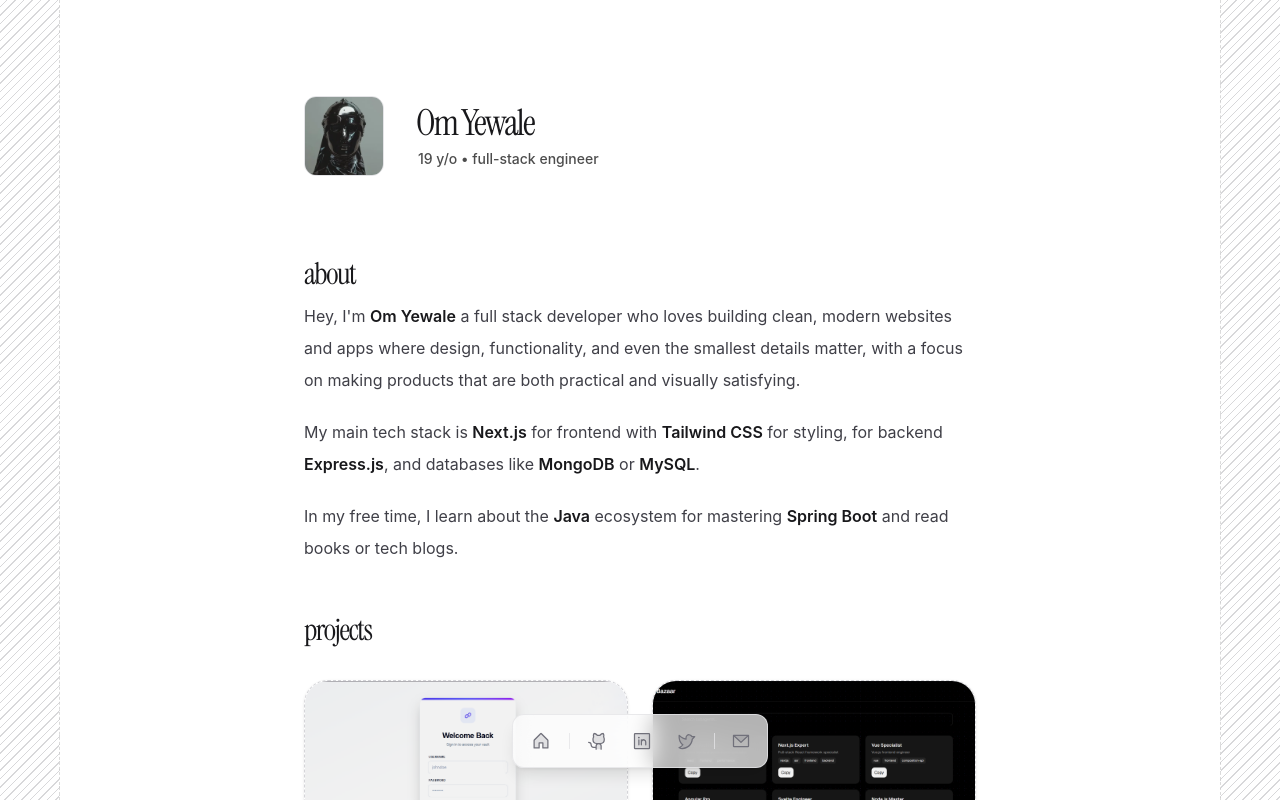
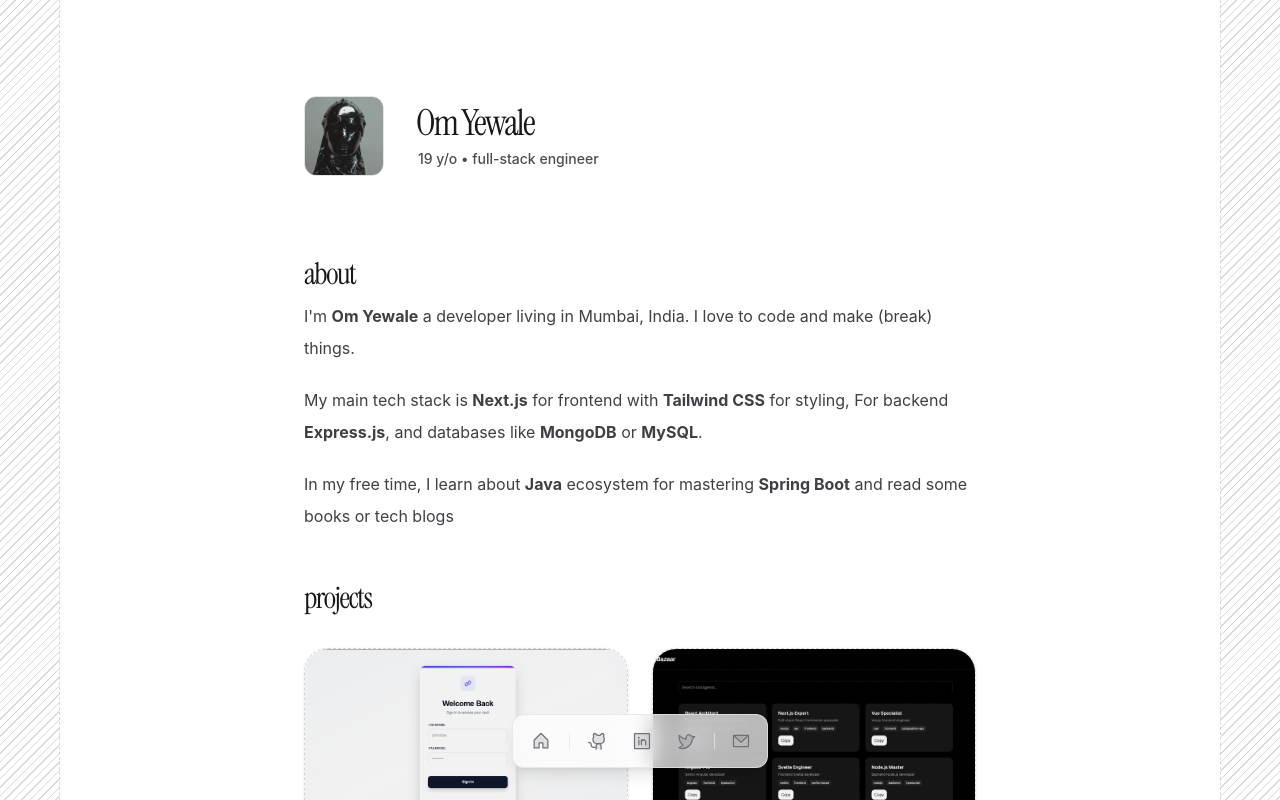
Before and after one commit to OMEE-Y/omfolio, a Next.js app: page / in a window 1280 px wide. Shown: the top 800 px of the page. Built offline with nearby package versions, Linux system fonts and the light colour scheme.

Commit message:
made changes

```diff
--- a/src/components/about.tsx
+++ b/src/components/about.tsx
@@ -2,43 +2,26 @@
 
 import React from "react";
 
+
 export default function AboutSection() {
   return (
     <div className="mt-14">
-      <h1 className="font-instrument text-3xl font-normal text-zinc-900 dark:text-white mb-2 tracking-tighter">
+       <h1 className="font-instrument text-3xl font-weight:400 text-zinc-900 dark:text-white mb-2 tracking-tighter">
   about
 </h1>
+      <div className="space-y-5 text-[15.5px] sm:text-[16px] leading-7 sm:leading-8 max-w-2xl text-zinc-700 dark:text-zinc-300">
+  <p>
+   I'm <strong>Om Yewale</strong> a developer living in Mumbai, India. I love to code and make (break) things.
+  </p>
 
-      <div
-        className="
-          space-y-5
-          text-[15.5px] sm:text-[16px]
-          leading-7 sm:leading-8
-          max-w-2xl
-          text-zinc-700 dark:text-zinc-300
-          [&_strong]:font-semibold
-          [&_strong]:text-zinc-900
-          dark:[&_strong]:font-bold
-          dark:[&_strong]:text-white
-        "
-      >
+
   <p>
-          Hey, I'm <strong>Om Yewale</strong> a full stack developer who loves
-          building clean, modern websites and apps where design, functionality,
-          and even the smallest details matter, with a focus on making products
-          that are both practical and visually satisfying.
+    My main tech stack is <strong>Next.js</strong> for frontend  with <strong>Tailwind CSS</strong> for styling,
+   For  backend  <strong>Express.js</strong>, and databases like <strong>MongoDB</strong> or <strong>MySQL</strong>.
   </p>
 
   <p>
-          My main tech stack is <strong>Next.js</strong> for frontend with{" "}
-          <strong>Tailwind CSS</strong> for styling, for backend{" "}
-          <strong>Express.js</strong>, and databases like{" "}
-          <strong>MongoDB</strong> or <strong>MySQL</strong>.
-        </p>
-
-        <p>
-          In my free time, I learn about the <strong>Java</strong> ecosystem for
-          mastering <strong>Spring Boot</strong> and read books or tech blogs.
+          In my free time, I learn about <strong>Java</strong> ecosystem for mastering <strong>Spring Boot</strong> and read some books or tech blogs
         </p>
 </div>
     </div>
```
Lines whose indentation alone changed are shown as unchanged.
